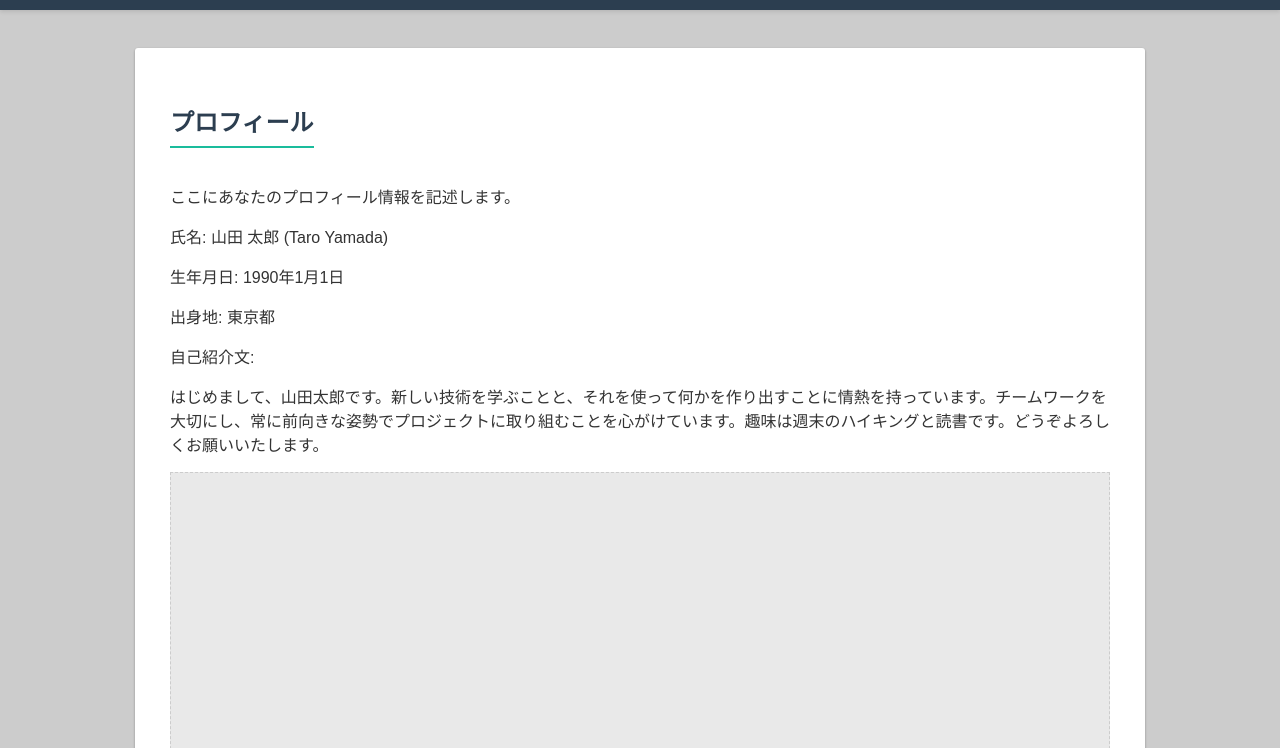
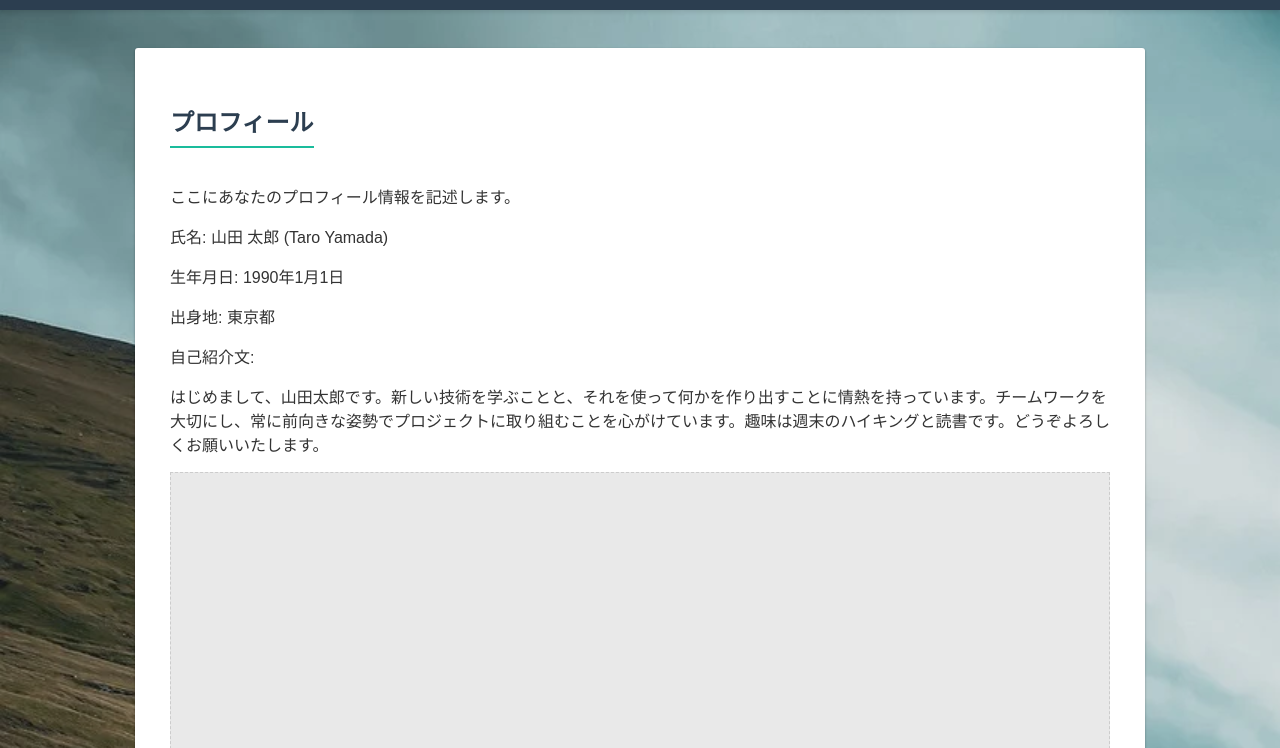
Before and after one commit to zuu900/wata.github.io, a plain HTML site: page index.html in a window 1280 px wide. Shown: the part 52-800 px from the top of the page. Drawn offline with Linux system fonts and the light colour scheme.

Commit message:
Update stylesheet.css

```diff
--- a/stylesheet.css
+++ b/stylesheet.css
@@ -12,7 +12,7 @@ body {
     padding-top: 70px; /* 固定ヘッダーのためのパディング */
 
     /* ▼▼▼ 背景画像の指定を追加 ▼▼▼ */
-    background-image: url('background-image.jpg'); /* 'background-image.jpg' を実際の画像ファイル名やパスに置き換えてください */
+    background-image: url('background-image.png'); /* 'background-image.jpg' を実際の画像ファイル名やパスに置き換えてください */
                                                  /* 例: imagesフォルダ内なら url('images/background-image.jpg') */
     background-size: cover;          /* 画面全体を覆うように画像を拡大・縮小 (アスペクト比は維持) */
     background-position: center center;/* 画像を中央に配置 */
```
